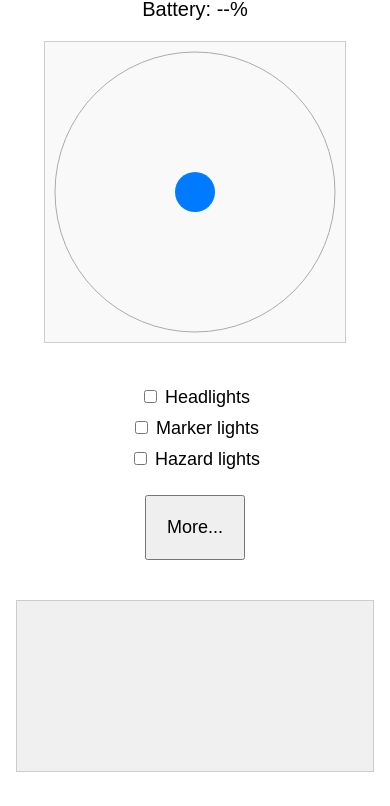
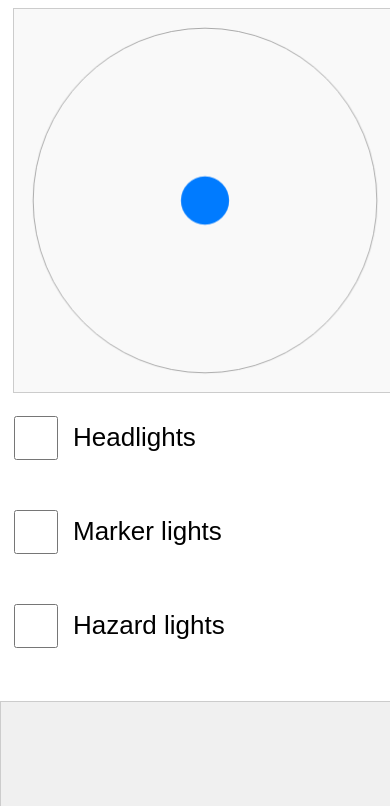
Before and after one commit to positron96/rc-ble, a plain HTML site: page webtx/index.html in a window 390 px wide. Shown: the part 215-1021 px from the top of the page. Before the commit the page ends 995 px from the top, so only its background shows below. Drawn offline with Linux system fonts and the light colour scheme.

Commit message:
Change layout of webtx

```diff
--- a/webtx/index.html
+++ b/webtx/index.html
@@ -4,20 +4,89 @@
   <meta charset="UTF-8">
   <title>BLE RC Web Controller</title>
   <style>
-    body { font-family: sans-serif; text-align: center; margin-top: 50px; }
-    button { margin: 10px; padding: 20px; font-size: 18px; }
-    #battery { font-size: 20px; margin-top: 20px; }
+    body {
+      font-family: sans-serif;
+      margin: 0;
+      padding: 0;
+      background: #fff;
+    }
+    .top-bar {
+      display: flex;
+      flex-wrap: wrap;
+      justify-content: center;
+      align-items: center;
+      gap: 10px;
+      padding: 20px 10px 10px 10px;
+      background: #f7f7f7;
+      border-bottom: 1px solid #ddd;
+    }
+    .top-bar button {
+      padding: 12px 20px;
+      font-size: 18px;
+      margin: 0;
+    }
+    #battery {
+      font-size: 20px;
+      margin-left: 15px;
+    }
+    .main-content {
+      display: flex;
+      flex-direction: row;
+      justify-content: center;
+      align-items: flex-start;
+      margin: 30px auto 0 auto;
+      max-width: 1100px;
+      width: 100%;
+      gap: 40px;
+      padding: 0 10px;
+    }
     #joystick {
-      margin: 20px auto;
       border: 1px solid #ccc;
       touch-action: none;
       background-color: #f9f9f9;
+      display: block;
+      margin: 0 auto;
+      width: 300px;
+      height: 300px;
+      max-width: 90vw;
+      max-height: 90vw;
     }
-    .controls { margin-top: 20px; }
-    .controls label { display: block; margin: 10px; font-size: 18px; }
+    .controls {
+      display: flex;
+      flex-direction: column;
+      align-items: flex-start;
+      margin-top: 0;
+      width: 320px;
+      max-width: 100%;
+      gap: 10px;
+    }
+    .controls label {
+      font-size: 20px;
+      margin: 0 0 10px 0;
+      display: flex;
+      align-items: center;
+      gap: 12px;
+      cursor: pointer;
+    }
+    .controls input[type="checkbox"] {
+      width: 28px;
+      height: 28px;
+      accent-color: #007bff;
+    }
+    #moreBtn {
+      font-size: 18px;
+      padding: 10px 18px;
+      margin-top: 10px;
+    }
+    #extras button {
+      font-size: 16px;
+      margin-right: 10px;
+      margin-bottom: 5px;
+      padding: 8px 14px;
+    }
     #log {
       margin-top: 30px;
-      width: 90%;
+      width: 95%;
       max-width: 600px;
       height: 150px;
       border: 1px solid #ccc;
@@ -28,29 +97,89 @@
       margin-left: auto;
       margin-right: auto;
       white-space: pre-line;
+      font-size: 15px;
+    }
+
+    /* Responsive styles */
+    @media (max-width: 900px) {
+      .main-content {
+        flex-direction: column;
+        align-items: center;
+        gap: 20px;
+      }
+      #joystick {
+        width: 90vw;
+        height: 90vw;
+        max-width: 400px;
+        max-height: 400px;
+      }
+      .controls {
+        width: 100%;
+        max-width: 500px;
+        align-items: stretch;
+      }
+      .controls label {
+        font-size: 22px;
+      }
+      .controls input[type="checkbox"] {
+        width: 36px;
+        height: 36px;
+      }
+    }
+    @media (max-width: 600px), (orientation: portrait) {
+      .main-content {
+        flex-direction: column;
+        align-items: center;
+        gap: 10px;
+        margin-top: 10px;
+      }
+      #joystick {
+        width: 98vw;
+        height: 98vw;
+        max-width: 98vw;
+        max-height: 98vw;
+      }
+      .controls {
+        width: 100%;
+        max-width: 100vw;
+        align-items: stretch;
+        gap: 14px;
+      }
+      .controls label {
+        font-size: 26px;
+        padding: 10px 0;
+      }
+      .controls input[type="checkbox"] {
+        width: 44px;
+        height: 44px;
+      }
+      #log {
+        font-size: 16px;
+      }
     }
   </style>
 </head>
 <body>
-  <h1>BLE RC Web Controller</h1>
-  <button onclick="connect()" id="connectBtn">Connect</button>
-  <button onclick="disconnect()" id="disconnectBtn" disabled>Disconnect</button>
-  <div id="battery">Battery: --%</div>
-  <canvas id="joystick" width="300" height="300"></canvas>
-
-  <div class="controls">
-    <label><input type="checkbox" onchange="toggleLight(this, 'H')"> Headlights</label>
-    <label><input type="checkbox" onchange="toggleLight(this, 'M')"> Marker lights</label>
-    <label><input type="checkbox" onchange="toggleLight(this, 'E')"> Hazard lights</label>
-    <button id="moreBtn" onclick="toggleExtras()" style="margin-top:15px;">More...</button>
-    <div id="extras" style="display:none; margin-top:10px;">
+  <div class="top-bar">
+    <button onclick="connect()" id="connectBtn">Connect</button>
+    <button onclick="disconnect()" id="disconnectBtn" disabled>Disconnect</button>
+    <span id="battery">Battery: --%</span>
+    <button id="moreBtn" onclick="toggleExtras()">More...</button>
+    <div id="extras" style="display:none;">
       <button onclick="resetToDFU()">Reset to DFU</button>
       <button onclick="setName()">Set name</button>
     </div>
   </div>
-
+  <h1 style="text-align:center; margin-top:20px;">BLE RC Web Controller</h1>
+  <div class="main-content">
+    <canvas id="joystick" width="300" height="300"></canvas>
+    <div class="controls">
+      <label><input type="checkbox" onchange="toggleLight(this, 'H')"> Headlights</label>
+      <label><input type="checkbox" onchange="toggleLight(this, 'M')"> Marker lights</label>
+      <label><input type="checkbox" onchange="toggleLight(this, 'E')"> Hazard lights</label>
+    </div>
+  </div>
   <div id="log"></div>
-
   <script>
     const nusServiceUUID = '6e400001-b5a3-f393-e0a9-e50e24dcca9e';
     const txCharUUID = '6e400002-b5a3-f393-e0a9-e50e24dcca9e';
@@ -70,6 +199,7 @@
     }
 
     async function connect() {
+      document.getElementById('connectBtn').disabled = true; // Disable immediately
       try {
         device = await navigator.bluetooth.requestDevice({
           filters: [{ services: [nusServiceUUID] }],
@@ -97,13 +227,13 @@
         await batteryChar.startNotifications();
         batteryChar.addEventListener('characteristicvaluechanged', updateBatteryLevel);
 
-        document.getElementById('connectBtn').disabled = true;
         document.getElementById('disconnectBtn').disabled = false;
 
         log('Connected to device');
       } catch (error) {
         console.error('Bluetooth connection failed:', error);
         log('Connection failed. Make sure the device is in range and supports the required services.');
+        document.getElementById('connectBtn').disabled = false; // Re-enable on failure
       }
     }
 
@@ -177,57 +307,56 @@
 
     const canvas = document.getElementById('joystick');
     const ctx = canvas.getContext('2d');
-    const center = { x: canvas.width / 2, y: canvas.height / 2 };
+    let center = { x: canvas.width / 2, y: canvas.height / 2 };
 
+    // Resize canvas to fit its container
+    function resizeJoystick() {
+      // Get the display size from CSS
+      const rect = canvas.getBoundingClientRect();
+      // Set canvas pixel size to match display size (for crispness on all devices)
+      canvas.width = rect.width;
+      canvas.height = rect.height;
+      center = { x: canvas.width / 2, y: canvas.height / 2 };
+      drawJoystick(center.x, center.y);
+    }
+
+    // Update drawJoystick to use dynamic radius
     function drawJoystick(x, y) {
       ctx.clearRect(0, 0, canvas.width, canvas.height);
+      // Outer circle radius: 90% of half the smallest dimension
+      const radius = Math.min(canvas.width, canvas.height) * 0.45;
       ctx.beginPath();
-      ctx.arc(center.x, center.y, 140, 0, Math.PI * 2);
+      ctx.arc(center.x, center.y, radius, 0, Math.PI * 2);
       ctx.strokeStyle = '#aaa';
       ctx.stroke();
       ctx.beginPath();
-      ctx.arc(x, y, 20, 0, Math.PI * 2);
+      ctx.arc(x, y, radius * 0.14, 0, Math.PI * 2); // Thumb size scales
       ctx.fillStyle = '#007bff';
       ctx.fill();
     }
 
-    drawJoystick(center.x, center.y);
-
+    // Update handleJoystick to use dynamic scaling
     function handleJoystick(x, y) {
       drawJoystick(x, y);
-
       const dx = x - center.x;
       const dy = y - center.y;
-      const d = Math.max(-127, Math.min(127, -Math.round(dy / (canvas.height / 2) * 127)));
-      const s = Math.max(-127, Math.min(127, Math.round(dx / (canvas.width / 2) * 127)));
+      const max = Math.min(canvas.width, canvas.height) * 0.45;
+      const d = Math.max(-127, Math.min(127, -Math.round(dy / max * 127)));
+      const s = Math.max(-127, Math.min(127, Math.round(dx / max * 127)));
       sendCommand(`D=${d}\nS=${s}\n`);
     }
 
+    // Update getTouchPos to use current canvas size
     function getTouchPos(evt) {
       const rect = canvas.getBoundingClientRect();
       const touch = evt.touches[0];
       return {
-        x: touch.clientX - rect.left,
-        y: touch.clientY - rect.top
+        x: (touch.clientX - rect.left),
+        y: (touch.clientY - rect.top)
       };
     }
 
-    canvas.addEventListener('touchstart', evt => {
-      evt.preventDefault();
-      const pos = getTouchPos(evt);
-      handleJoystick(pos.x, pos.y);
-    });
-
-    canvas.addEventListener('touchmove', evt => {
-      evt.preventDefault();
-      const pos = getTouchPos(evt);
-      handleJoystick(pos.x, pos.y);
-    });
-
-    canvas.addEventListener('touchend', () => {
-      handleJoystick(center.x, center.y);
-    });
-
+    // Mouse events also use current canvas size
     canvas.addEventListener('mousedown', evt => {
       const rect = canvas.getBoundingClientRect();
       const x = evt.clientX - rect.left;
@@ -246,6 +375,28 @@
       window.addEventListener('mousemove', moveHandler);
       window.addEventListener('mouseup', upHandler);
     });
+
+    // Touch events (no change needed, already uses getTouchPos)
+    canvas.addEventListener('touchstart', evt => {
+      evt.preventDefault();
+      const pos = getTouchPos(evt);
+      handleJoystick(pos.x, pos.y);
+    });
+    canvas.addEventListener('touchmove', evt => {
+      evt.preventDefault();
+      const pos = getTouchPos(evt);
+      handleJoystick(pos.x, pos.y);
+    });
+    canvas.addEventListener('touchend', () => {
+      handleJoystick(center.x, center.y);
+    });
+
+    // Listen for resize and orientation changes
+    window.addEventListener('resize', resizeJoystick);
+    window.addEventListener('orientationchange', resizeJoystick);
+
+    // Initial sizing
+    resizeJoystick();
   </script>
 </body>
 </html>
```
